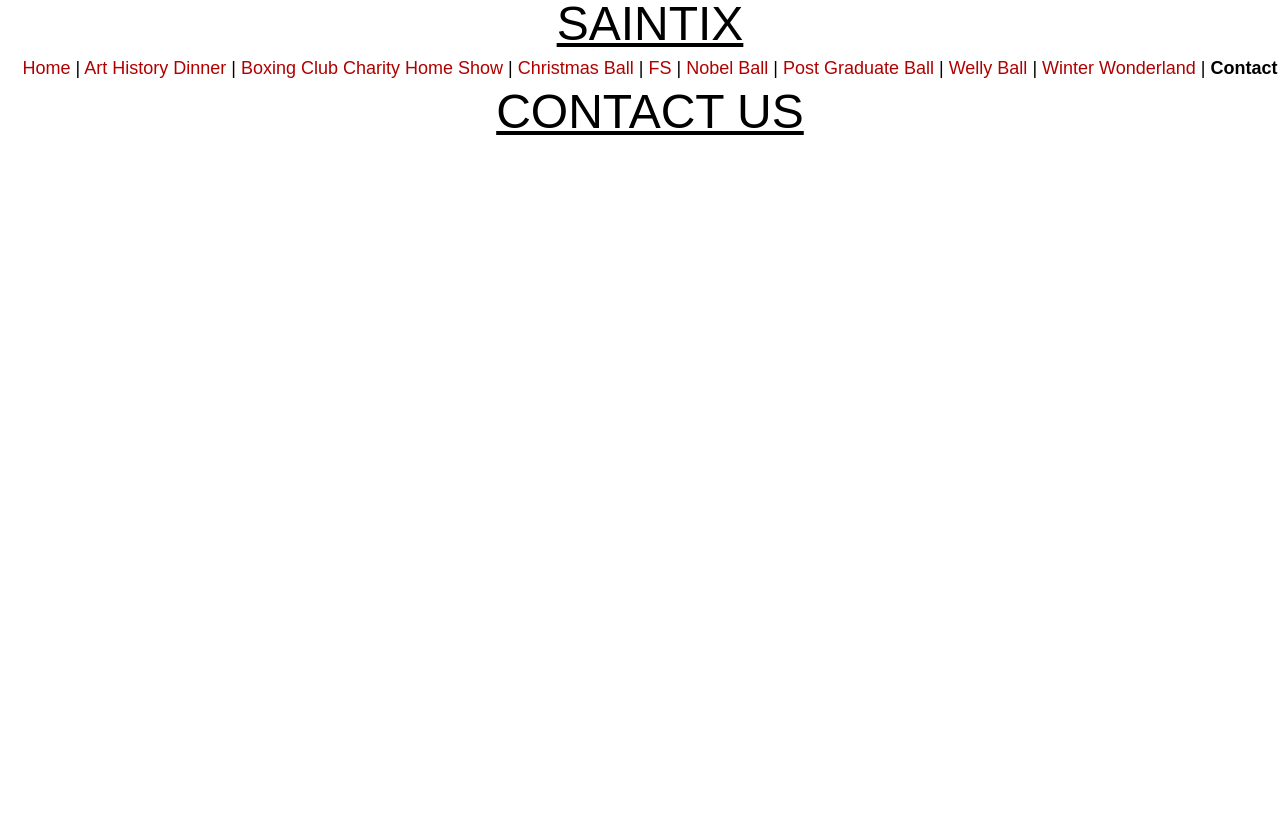
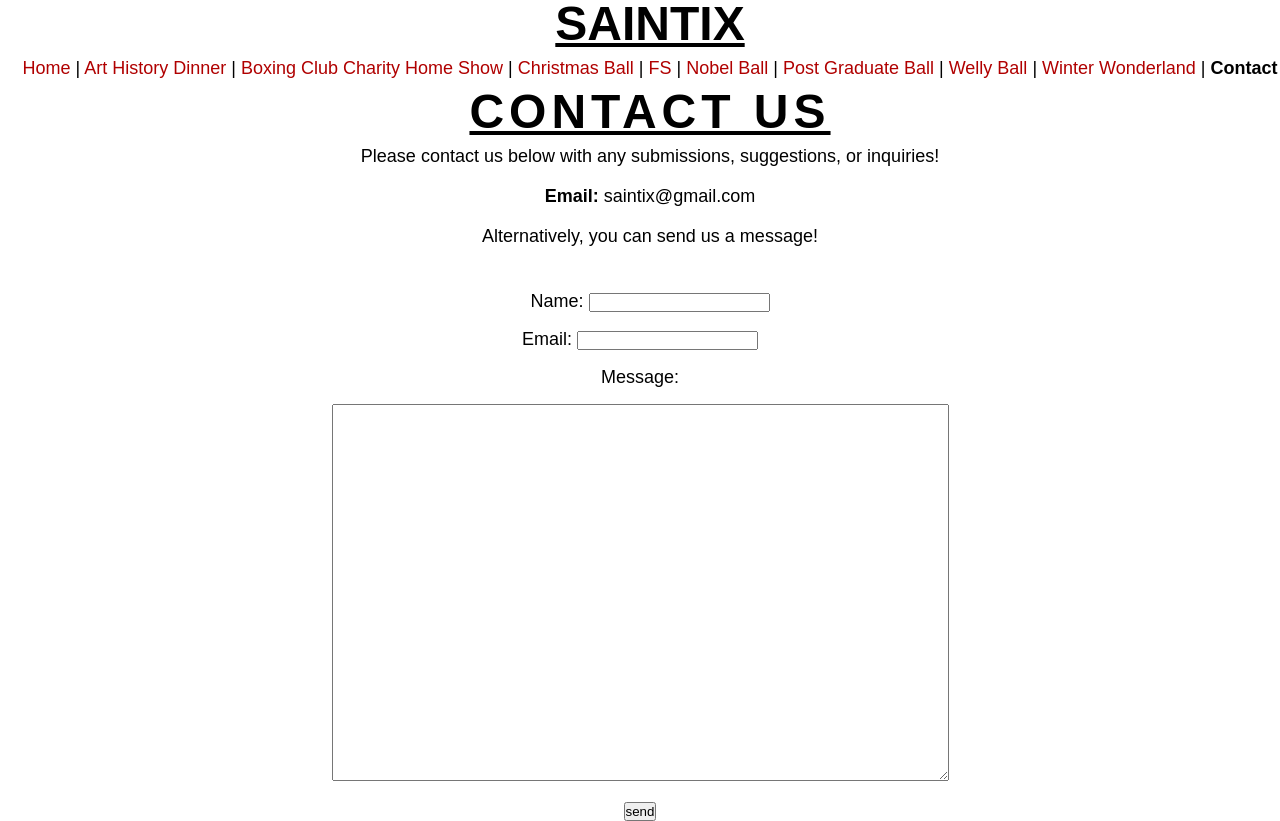
Before and after one commit to fedrabenoli/Saintix, a plain HTML site: page contact.html in a window 1280 px wide. Before the commit the page ends 800 px from the top, so only its background shows below. Drawn offline with Linux system fonts and the light colour scheme.

Commit message:
contact form

```diff
--- a/contact.html
+++ b/contact.html
@@ -4,7 +4,7 @@
 <head>
 <title>SainTix - Contact</title>
 <meta charset="UTF-8">
-<center><font size="10"><u> SAINTIX </u></font></center>
+<center><h1><font size="10"><u> SAINTIX </u></font></hi></center>
 <link rel="stylesheet" href="style.css">
 </head>
 <body a link="black vlink="black">
@@ -15,7 +15,30 @@
       </p>
     </center>
     <meta charset="UTF-8">
-    <center><font size="8"><u> CONTACT US </u></font></center>
-    <link rel="stylesheet" href="style.css">
+    <center><h2><font size="8"><u> CONTACT US </u></font></h2></center>
+
+    <center>
+      <p> Please contact us below with any submissions, suggestions, or inquiries! </p>
+      <p><b>Email:</b> saintix@gmail.com</p>
+
+<p>Alternatively, you can send us a message!</p>
+<br />
+<br />
+      <form method="post" action="process.php">
+
+        Name: <input type="text" />
+        <p></p>
+        <br />
+        Email: <input type="text" />
+        <p></p>
+        <br />
+        Message:
+        <p></p>
+        <br />
+        <textarea rows="25" cols="75"></textarea>
+        <p></p>
+        <br />
+        <input type="submit" value="send"/>
+      </form>
 
 </html>
```
